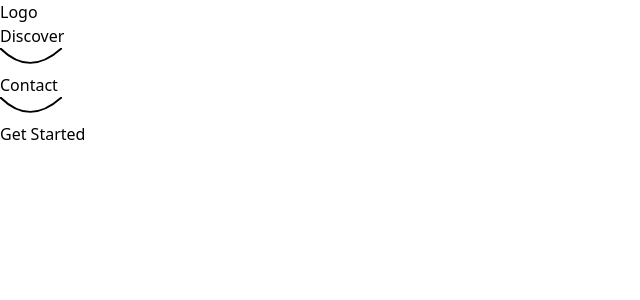
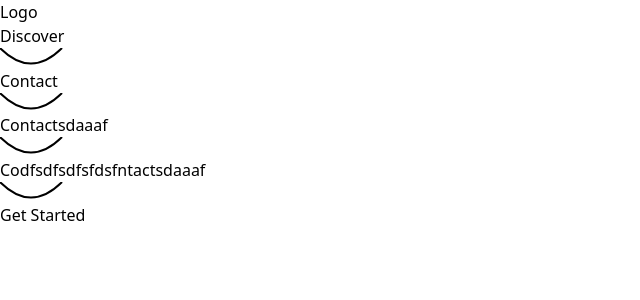
Before and after one commit to jonayeds/BOOK-LOOP, a React (Vite) app in the folder client/: page / in a window 1280 px wide. Shown: the top 300 px of the page, without its empty margins (0-640 px from the left). Built offline with nearby package versions, Linux system fonts and the light colour scheme.

Commit message:
fixed optimization issue for navbar animation

```diff
--- a/client/src/components/NavBar/AnimatedNavigation.jsx
+++ b/client/src/components/NavBar/AnimatedNavigation.jsx
@@ -1,21 +1,23 @@
 /* eslint-disable react/prop-types */
 import {gsap} from "gsap"
+import { useState } from "react"
 
 const AnimatedNavigation = ({name, placeholderName, navLinkName}) => {
-    const handleNavAnimation = ()=>{
+    const [XOffset, setXOffset] = useState(62)
+    const handleNavAnimation = (e)=>{
         const tl = gsap.timeline()
-
+        setXOffset(e.target.offsetWidth)
         tl.to(`.${navLinkName}`,{
             display:"flex",
             justifySelf:"start",
-            width:62,
+            width:e.target.offsetWidth,
             duration:1,
         })
     }
-    const navBarOutAnimation = ()=>{
+    const navBarOutAnimation = (e)=>{
         const tl = gsap.timeline()
         tl.to(`.${placeholderName}`, {
-            width:62,
+            width:e.target.offsetWidth,
             duration:1
         })
         .to(`.${navLinkName}`, {
@@ -32,10 +34,10 @@ const AnimatedNavigation = ({name, placeholderName, navLinkName}) => {
   return (
     <div className="relative " onMouseLeave={navBarOutAnimation} onMouseOver={handleNavAnimation}>
                             <p>{name}</p>
-                            <div className={`w-0  h-[25px] absolute pointer-events-none  bg-white mt-2 z-10 ${placeholderName}`}></div>
+                            <div className={`w-0  h-[25px]  absolute pointer-events-none  bg-white mt-2 z-10 ${placeholderName}`}></div>
                             <div className={`w-0 absolute z-0  hidden overflow-hidden mt-2 pointer-events-none ${navLinkName}`}>
-                            <svg  height={"25"} className="" width={"62"}>
-                            <path d="M 0 0 C 20 20, 40 20, 62 0"  stroke="black" style={{strokeWidth:"2px"}}  fill="transparent"/>
+                            <svg  height={XOffset/3} className="w-full " >
+                            <path d={`M 0 0 C ${XOffset/3} ${(XOffset/3)>25 ? 25 : (XOffset/3)}, ${(XOffset/3)*2} ${(XOffset/3)>25 ? 25 : (XOffset/3)}, ${XOffset} 0`}  stroke="black" style={{strokeWidth:"2px"}}  fill="transparent"/>
                             </svg>
                             </div>
                         </div>
--- a/client/src/components/NavBar/NavBar.jsx
+++ b/client/src/components/NavBar/NavBar.jsx
@@ -18,6 +18,12 @@ const NavBar = () => {
                     <li>
                         <AnimatedNavigation name={"Contact"} navLinkName={"contact"} placeholderName={"contactPlaceholder"}  />
                     </li>
+                    <li>
+                        <AnimatedNavigation name={"Contactsdaaaf"} navLinkName={"contasadct"} placeholderName={"conadadstactPlaceholder"}  />
+                    </li>
+                    <li>
+                        <AnimatedNavigation name={"Codfsdfsdfsfdsfntactsdaaaf"} navLinkName={"conddtasadct"} placeholderName={"cdfsonadadstactPlaceholder"}  />
+                    </li>
                 </ul>
             </div>
             <div>
```
